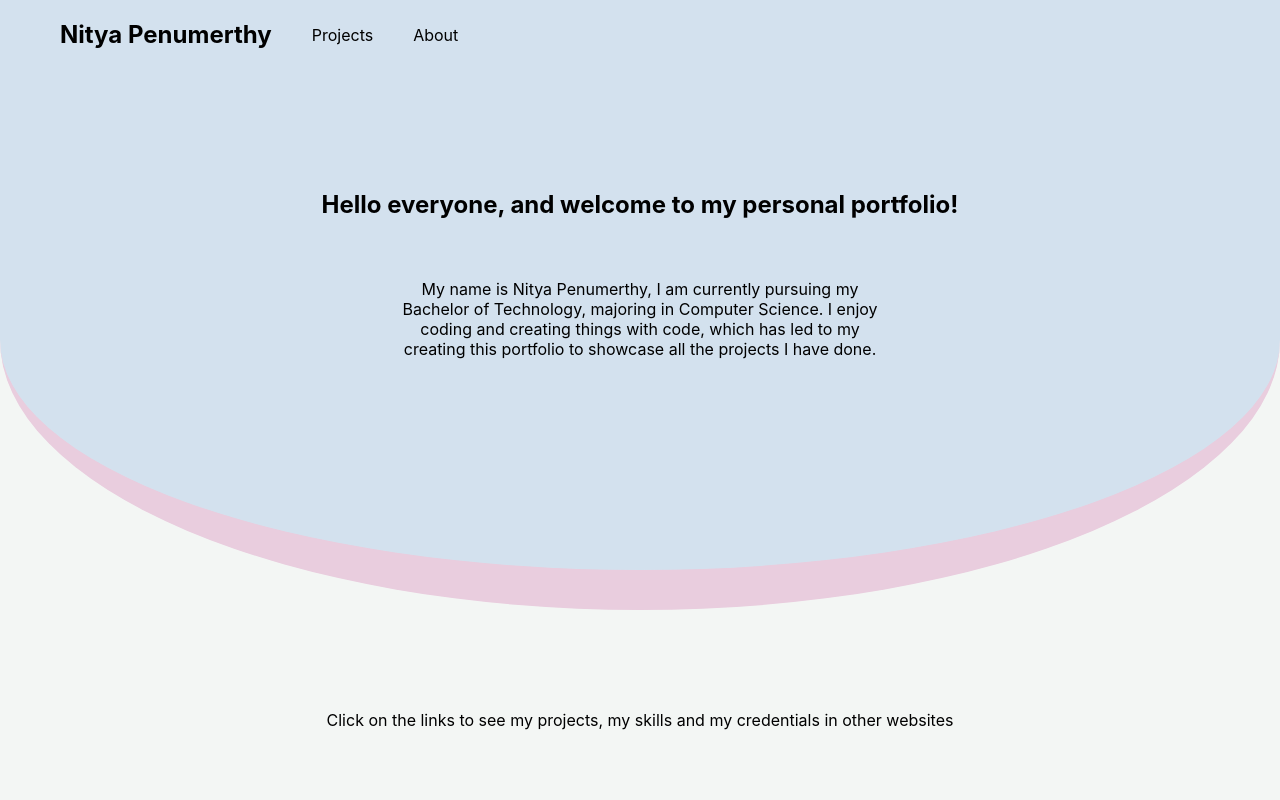
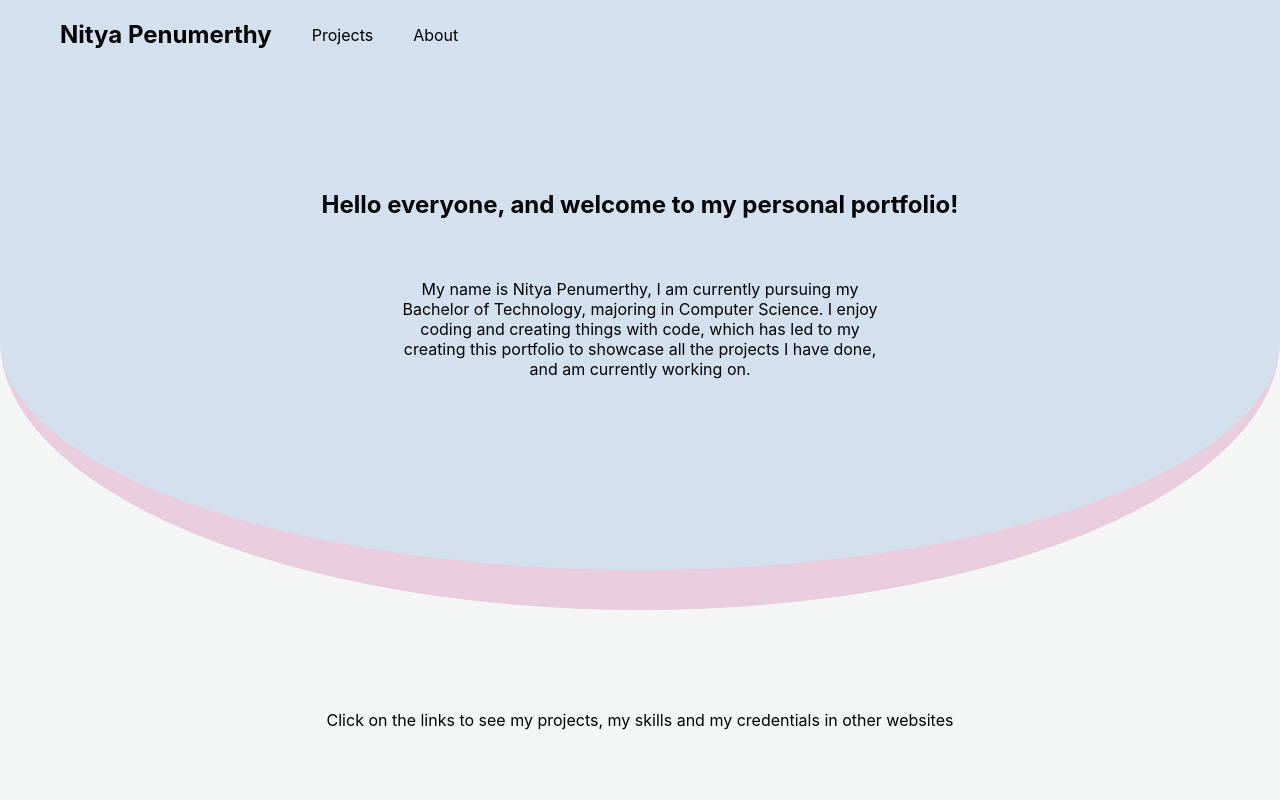
Before and after one commit to NagaNitya/Portfolio, a React (Create React App) app in the folder portfolio/: page /home in a window 1280 px wide. Shown: the top 800 px of the page. Built offline with nearby package versions, Linux system fonts and the light colour scheme.

Commit message:
change to intro, Test netlify continuous deployment

```diff
--- a/portfolio/src/Home/Intro.jsx
+++ b/portfolio/src/Home/Intro.jsx
@@ -5,7 +5,7 @@ const Intro = () => {
         <div>
             <div className='intro_div'>
                 <h2>Hello everyone, and welcome to my personal portfolio!</h2><br /><br />
-                <p>My name is Nitya Penumerthy, I am currently pursuing my Bachelor of Technology, majoring in Computer Science. I enjoy coding and creating things with code, which has led to my creating this portfolio to showcase all the projects I have done.</p>
+                <p>My name is Nitya Penumerthy, I am currently pursuing my Bachelor of Technology, majoring in Computer Science. I enjoy coding and creating things with code, which has led to my creating this portfolio to showcase all the projects I have done, and am currently working on.</p>
             </div>
             <p className='more_info_p'>Click on the links to see my projects, my skills and my credentials in other websites</p>
         </div>
```
